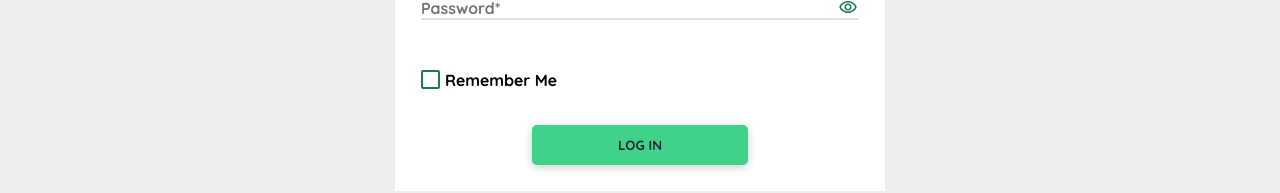
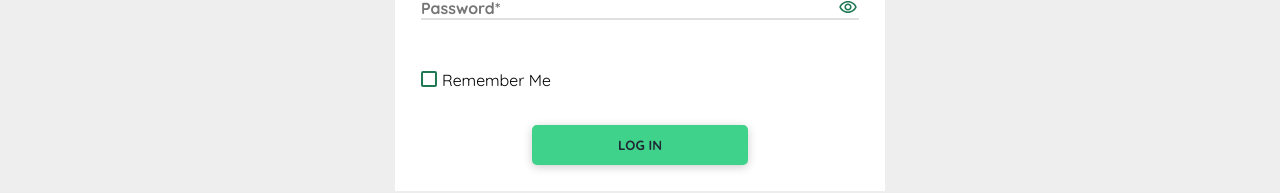
Before and after one commit to zeuslearning-Devdoot-Maji/WalkIn-Portal, an Angular app in the folder Client/: page /login in a window 1280 px wide. Shown: the part 424-617 px from the top of the page. Built offline with nearby package versions, Linux system fonts and the light colour scheme.

Commit message:
Updated the Remember Me checkbox on the Login Page

```diff
--- a/Client/src/app/components/login-page/login-form/login-form.component.css
+++ b/Client/src/app/components/login-page/login-form/login-form.component.css
@@ -1,6 +1,7 @@
 .login-page-wrapper {
     display: flex;
-    height: calc(100vh - 57px); /* Subtract the height of the navbar */
+    height: calc(100vh - 57px);
+    /* Subtract the height of the navbar */
     align-items: center;
     justify-content: center;
 }
@@ -32,7 +33,7 @@
     color: #666666;
     font-size: 16px;
     font-weight: bold;
-    border-bottom: 2px solid rgba(0,0,0,0.12);
+    border-bottom: 2px solid rgba(0, 0, 0, 0.12);
 }
 
 .eye-icon {
@@ -49,53 +50,48 @@
     font-weight: bold;
 }
 
-input[type='checkbox'] {
-    display: none;
-}
-
-.checkbox {
-    width: 15px;
-    height: 15px;
-    border-radius: 2px;
-    border: 2px solid #1F7A54;
-}
-
-input[type='checkbox']:checked+label{
-    background-color: #1F7A54;
-    position: relative;
-}
-
-input[type='checkbox']:checked+label:before{
-    content: '';
-    border-left: 2.5px solid #FFFFFF;
-    border-bottom: 2.5px solid #FFFFFF;
-    display: inline-block;
-    position: absolute;
-    width: 10px;
-    height: 5px;
-    z-index: 1;
-    top: 50%;
-    left: 50%;
-    transform: rotate(-45deg) translate(-2%, -113%);
-    color: #FFFFFF;
-}
-
 .remember-me {
     display: flex;
     padding: 25px;
 }
 
-.remember-me p {
-    padding-left: 5px;
-    font-weight: bold;
+input[type='checkbox']:after {
+    width: 12px;
+    height: 12px;
+    background-color: #FFFFFF;
+    content: '';
+    display: inline-block;
+    visibility: visible;
+    border: 2px solid #1F7A54;
+    border-radius: 2px;
+    vertical-align: middle;
+}
+
+input[type='checkbox']:checked:after {
+    width: 12px;
+    height: 12px;
+    background-color: #1F7A54;
+    content: '';
+    display: inline-block;
+    visibility: visible;
+    border: 2px solid #1F7A54;
+    border-radius: 2px;
+    box-shadow: inset 0 0 0 2px #FFFFFF;
+    vertical-align: middle;
+}
+
+.checkbox-label {
+    margin-left: 8px;
+    cursor: pointer;
+    vertical-align: middle;
 }
 
 button {
     background-color: #3FD28B;
     box-shadow: 0 2px 10px rgba(0, 0, 0, 0.2);
     border-radius: 5px;
-    display:block;
-    color:#1F2834;
+    display: block;
+    color: #1F2834;
     font-weight: bold;
     height: 40px;
     width: 216px;
--- a/Client/src/app/components/login-page/login-form/login-form.component.html
+++ b/Client/src/app/components/login-page/login-form/login-form.component.html
@@ -28,8 +28,7 @@
             <div class="remember-me">
                 <input type="checkbox" name="remember" id="remember" class="remember"
                     [(ngModel)]="credentials.remember" />
-                <label class="checkbox" for="remember"></label>
-                <p>Remember Me</p>
+                <label class="checkbox-label" for="remember">Remember Me</label>
             </div>
 
             <button type="submit">LOG IN</button>
```
Also changed, not shown: Client/src/assets/icons/checkbox-checked.svg (deleted), Client/src/assets/icons/checkbox-unchecked.svg (deleted).
